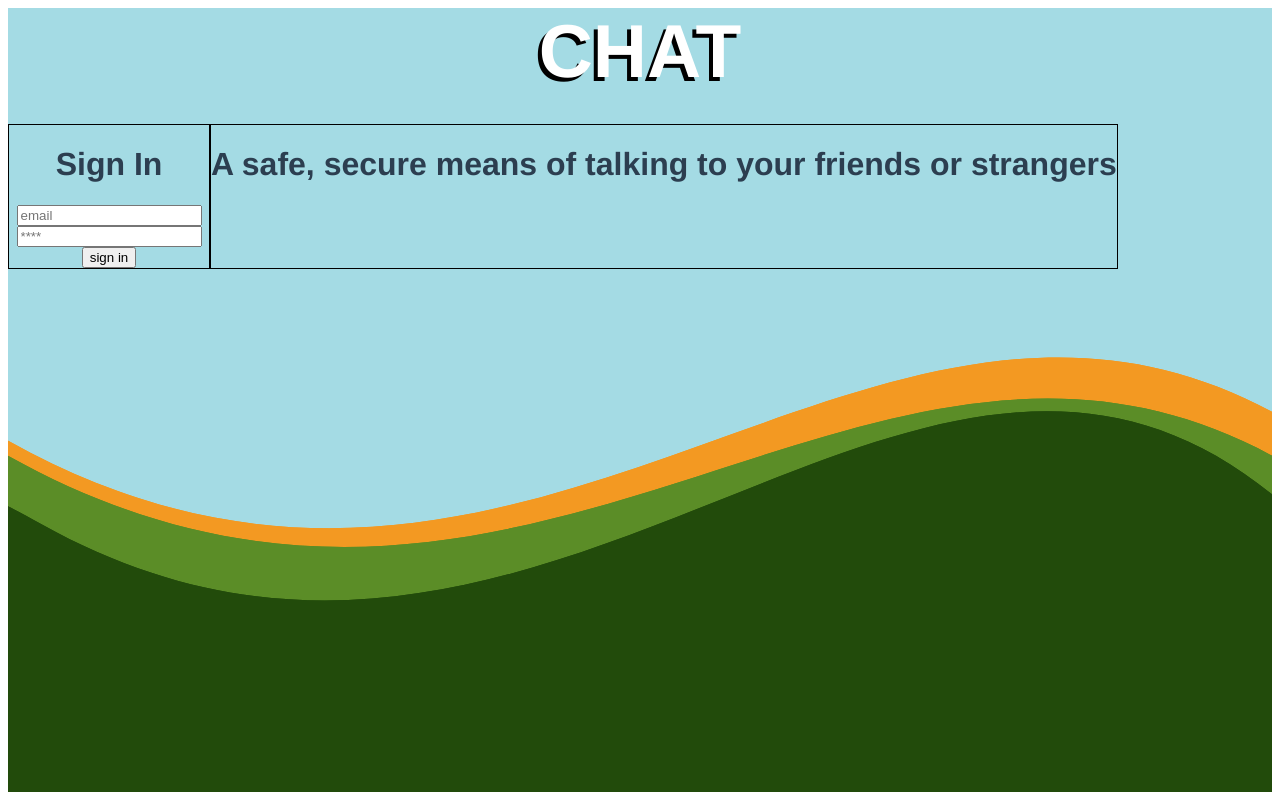
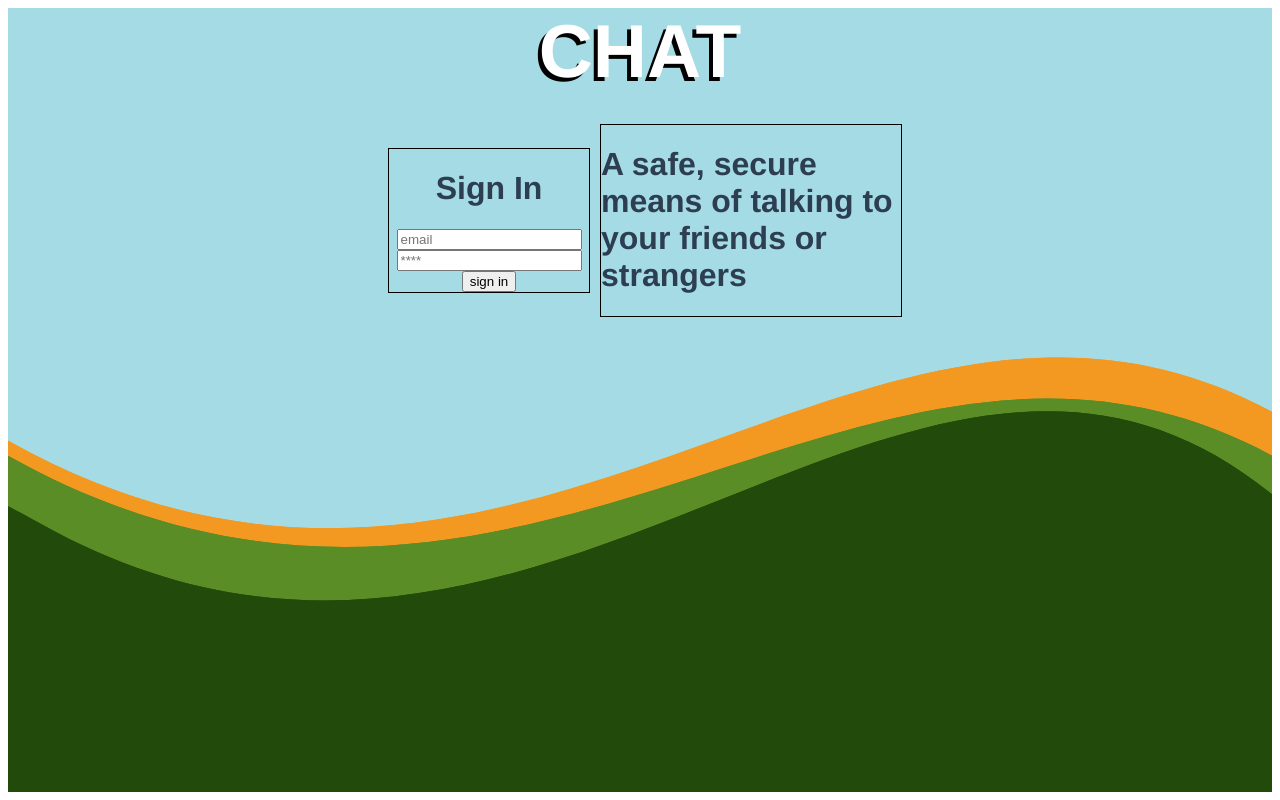
Before and after one commit to N8ers/chat-app, a Vue app: page / in a window 1280 px wide. Built offline with nearby package versions, Linux system fonts and the light colour scheme; no server answers.

Commit message:
some styling on auth input/text

```diff
--- a/src/scss/_auth.scss
+++ b/src/scss/_auth.scss
@@ -7,12 +7,21 @@
 .auth-body {
   margin-top: 30px;
   display: flex;
+  flex-direction: row;
+  align-items: center;
+  justify-content: center;
+  flex-wrap: wrap;
 }
 
 .auth-form {
   width: 200px;
+  margin: 10px;
 }
 
 .auth-message {
   width: 300px;
+  margin-top: 0;
+  margin-bottom: 0;
+  padding: 0px;
+  text-align: left;
 }
--- a/src/views/Auth.vue
+++ b/src/views/Auth.vue
@@ -12,7 +12,7 @@
         </form>
       </div>
 
-    <div class="border">
+      <div class="border auth-message">
         <h1>A safe, secure means of talking to your friends or strangers</h1>
       </div>
     </div>
```
Lines whose indentation alone changed are shown as unchanged.
